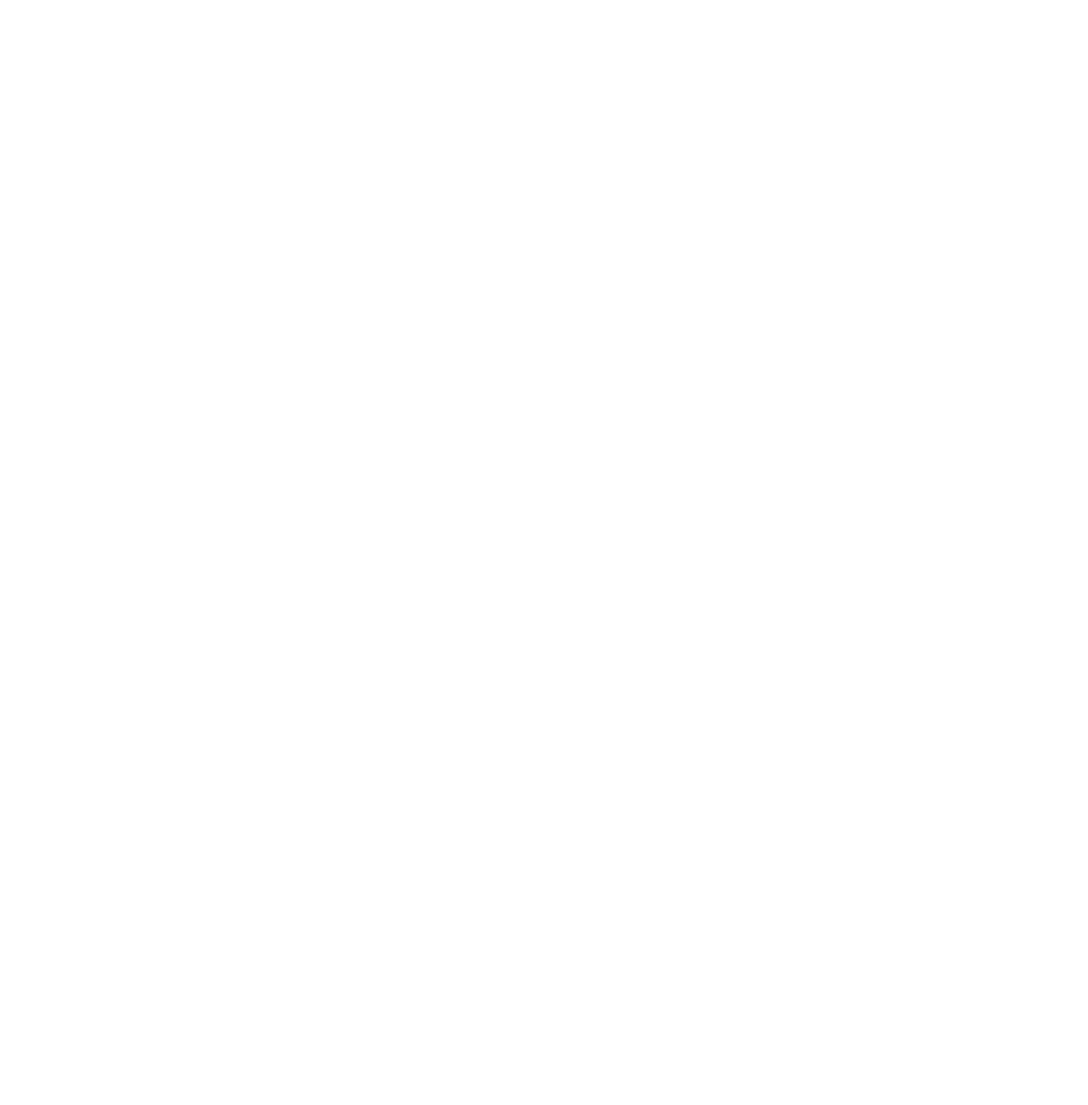
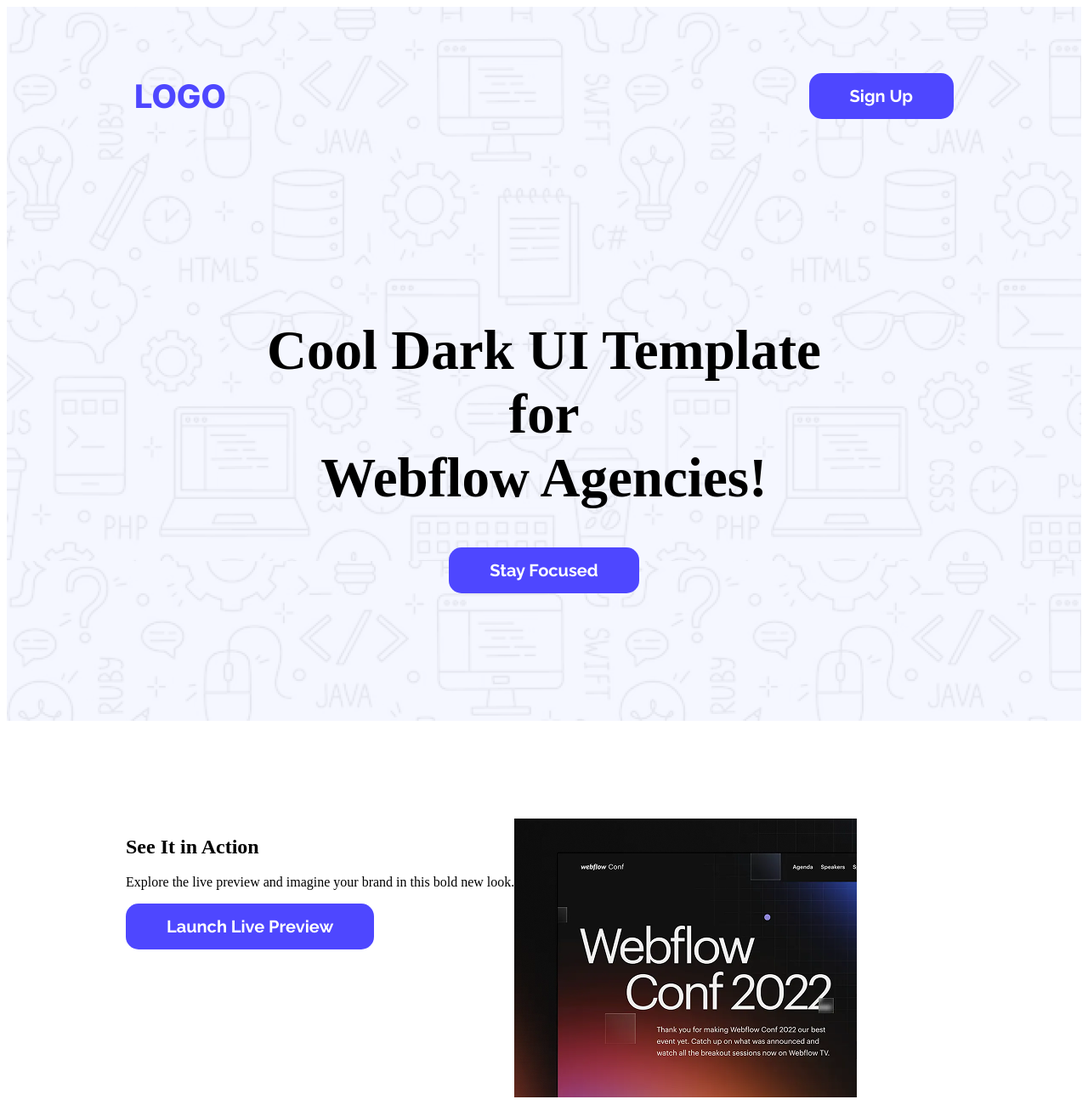
Before and after one commit to alamin2507/ph-webdev-ass1, a plain HTML site: page index.html in a window 1280 px wide. Shown: the whole page at 85% size. Before the commit the page ends 800 px from the top, so only its background shows below. Drawn offline with Linux system fonts and the light colour scheme.

Commit message:
added navigation and banner

```diff
--- a/index.html
+++ b/index.html
@@ -4,8 +4,44 @@
     <meta charset="UTF-8">
     <meta name="viewport" content="width=device-width, initial-scale=1.0">
     <title>Sayem Web</title>
+    <link rel="preconnect" href="https://fonts.googleapis.com">
+    <link rel="preconnect" href="https://fonts.gstatic.com" crossorigin>
+    <link href="https://fonts.googleapis.com/css2?family=Inter:ital,opsz,wght@0,14..32,100..900;1,14..32,100..900&family=Raleway:ital,wght@0,100..900;1,100..900&display=swap" rel="stylesheet">
+    <link rel="stylesheet" href="styles/style.css">
 </head>
 <body>
+    <header class="header">
+      <nav>
+        <div>
+          <h2 class="title-primary inter-font">LOGO</h2>
+        </div>
+        <div>
+          <button class="btn-primary raleway-font ">Sign Up</button>
+        </div>
+        <!-- <h2 class="title-primary inter-font">LOGO</h2>
+        <button class="btn-primary raleway-font ">Sign Up</button> -->
+      </nav>
 
+      <div class="container">
+        <h1 class="title-banner">Cool Dark UI Template for <br> Webflow Agencies!</h1>
+        <button class="btn-primary btn-banner raleway-font">Stay Focused</button>
+      </div>
+
+    </header>
+    <main>
+        <section class="action">
+          <div>
+            <h2>See It in Action</h2>
+            <p>Explore the live preview and imagine your brand in this bold new look.</p>
+            <button class="btn-primary raleway-font">Launch Live Preview</button>
+          </div>
+          <div>
+            <img src="B12A01-landing-launchpad/Assets/wc-mini.png" alt="">
+          </div>
+        </section>
+    </main>
+    <footer>
+
+    </footer>
 </body>
 </html>
--- /dev/null
+++ b/styles/style.css
@@ -0,0 +1,64 @@
+.raleway-font{
+  font-family: "Raleway", sans-serif;
+  font-optical-sizing: auto;
+  font-weight: <weight>;
+  font-style: normal;
+}
+
+.inter-font{
+  font-family: "Inter", sans-serif;
+  font-optical-sizing: auto;
+  font-weight: <weight>;
+  font-style: normal;
+}
+.header{
+    background-image: url(../B12A01-landing-launchpad/Assets/Hero-bg.png);
+}
+
+nav {
+    display: flex;
+    margin: 0 150px;
+    justify-content: space-between;
+    gap: auto;
+    margin-bottom: 158px;
+    padding: 50px 0px;
+}
+.title-primary{
+    color: #4e47ff;
+    font-weight: 800;
+    font-size: 38px;
+}
+nav{
+    align-items: center;
+}
+
+.title-banner{
+    font-size: 65px;
+    font-weight: 700;
+    text-align: center;
+}
+.btn-primary{
+    background-color: #4e47ff;
+    color: #ffffff;
+    font-weight: 700;
+    font-size: 20px;
+    padding: 15px 48px 15px 48px;
+    border-radius: 15px;
+    border: none;
+}
+.btn-banner{
+       align-content: center;
+       margin-bottom: 150px;
+}
+.container{
+    text-align: center;
+    margin: 0 268px;
+    justify-content: center;
+}
+
+
+.action{
+    display: flex;
+    margin: 115px 140px 115px 140px;
+    gap: auto;
+}
```
Also changed, not shown: B12A01-landing-launchpad/Assets/Hero-bg.png (added), B12A01-landing-launchpad/Assets/avatar.png (added), B12A01-landing-launchpad/Assets/icon-star.png (added), B12A01-landing-launchpad/Assets/wc-big.png (added), B12A01-landing-launchpad/Assets/wc-mini.png (added), B12A01-landing-launchpad/ui/action.png (added), B12A01-landing-launchpad/ui/banner.png (added), B12A01-landing-launchpad/ui/footer.png (added), B12A01-landing-launchpad/ui/newsletter.png (added), B12A01-landing-launchpad/ui/productive_user.png (added), B12A01-landing-launchpad/ui/review.png (added), 2 other files.
